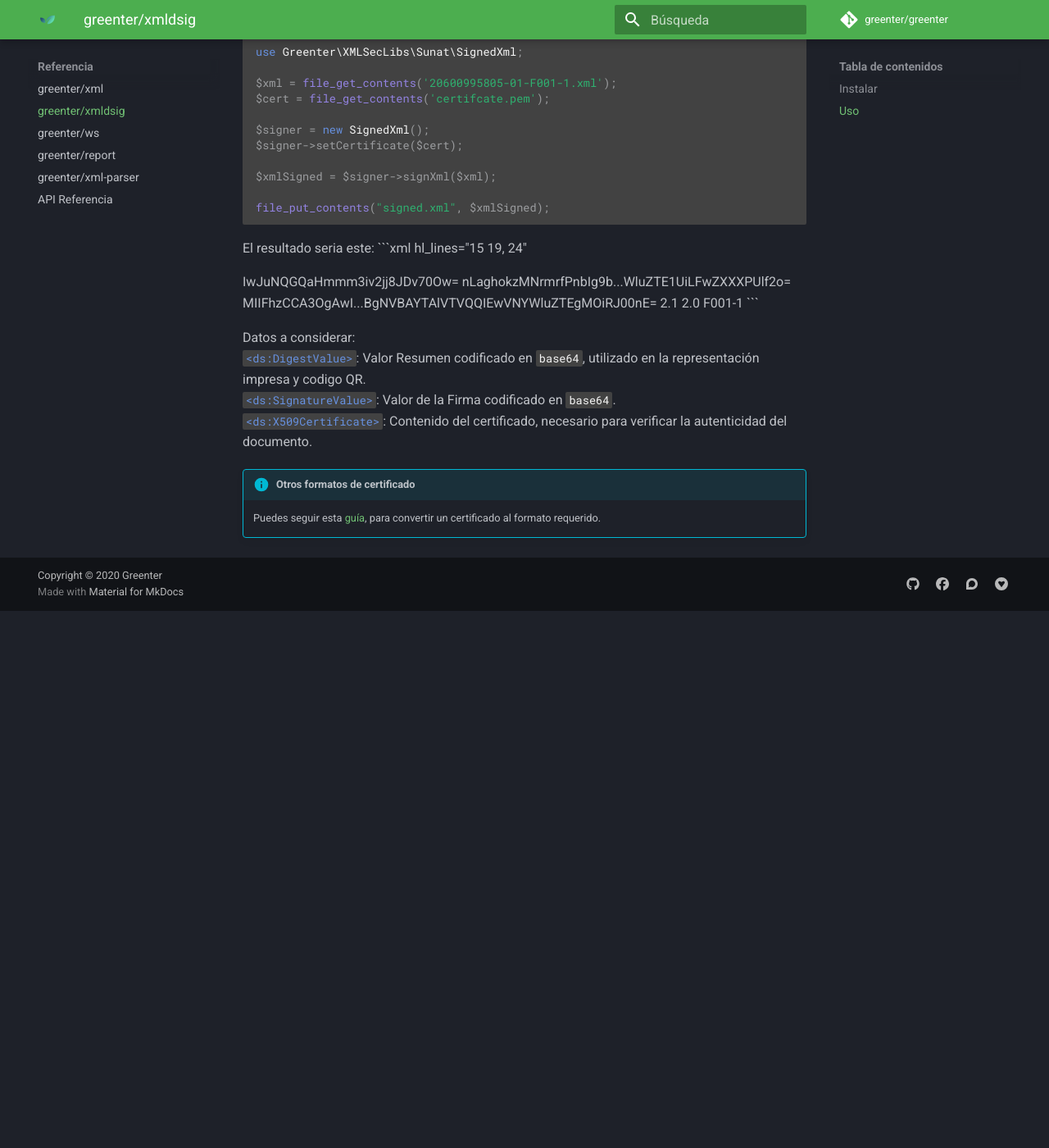
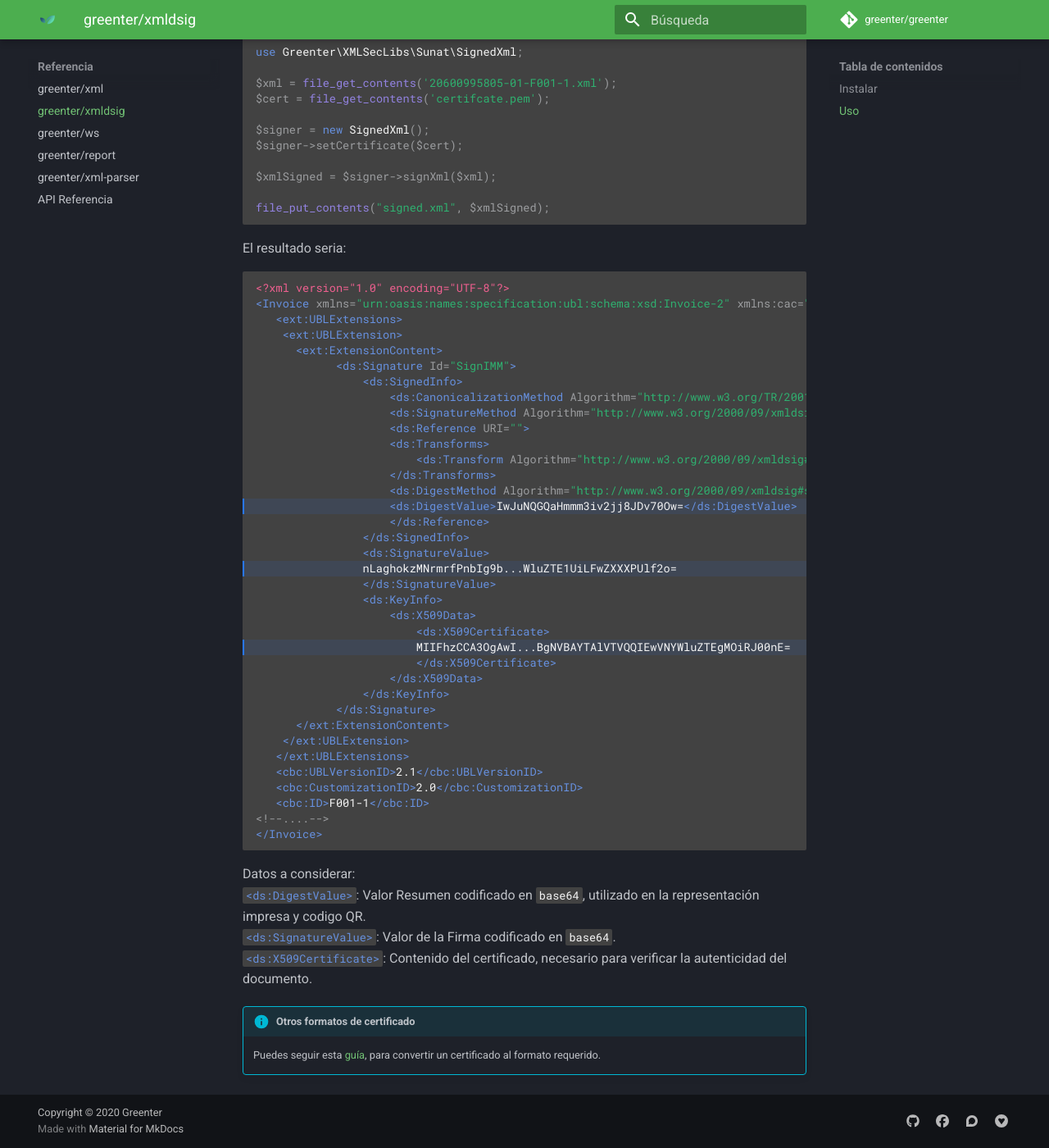
Before and after one commit to thegreenter/docs, an MkDocs documentation site: the page built from docs/packages/sign.md, in a window 1280 px wide and 1400 px high, scrolled down 712 px. Shown: the whole window at 82% size. Built offline with MkDocs 1.6.1 and Material for MkDocs 9.7.7, drawn with Linux system fonts in a browser that asks for light colours; before the commit the page ends 1457 px from its top, so only the background shows below that.

Commit message:
Fix xml sign format

````diff
--- a/docs/packages/sign.md
+++ b/docs/packages/sign.md
@@ -34,8 +34,9 @@ $xmlSigned = $signer->signXml($xml);
 file_put_contents("signed.xml", $xmlSigned);
 
 ```
-El resultado seria este:
-```xml hl_lines="15 19, 24"
+El resultado seria:
+
+```xml hl_lines="15 19 24"
 <?xml version="1.0" encoding="UTF-8"?>
 <Invoice xmlns="urn:oasis:names:specification:ubl:schema:xsd:Invoice-2" xmlns:cac="urn:oasis:names:specification:ubl:schema:xsd:CommonAggregateComponents-2" xmlns:cbc="urn:oasis:names:specification:ubl:schema:xsd:CommonBasicComponents-2" xmlns:ds="http://www.w3.org/2000/09/xmldsig#" xmlns:ext="urn:oasis:names:specification:ubl:schema:xsd:CommonExtensionComponents-2">
    <ext:UBLExtensions>
````
